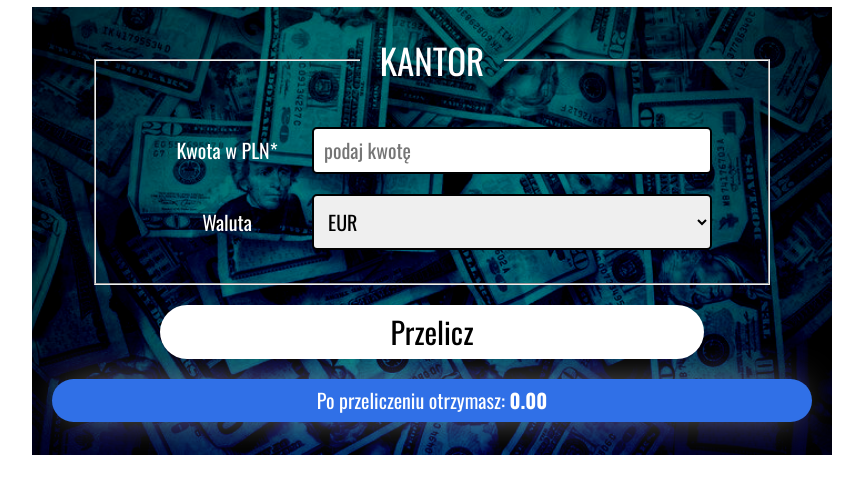
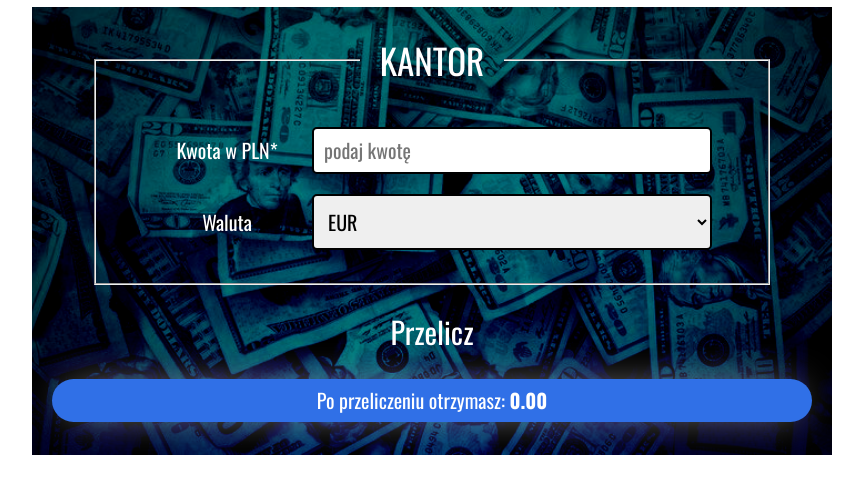
Before and after one commit to PiotrObrochta/currency-converter-react, a React (Create React App) app: page / in a window 1280 px wide. Shown: the top 494 px of the page, without its empty margins (208-1071 px from the left). Built offline with nearby package versions, Linux system fonts and the light colour scheme.

Commit message:
changing the appearance of the button

```diff
--- a/src/Form/style.css
+++ b/src/Form/style.css
@@ -19,8 +19,10 @@
     background-color: rgb(255, 255, 255);
     border-style: none;
     padding: 10px;
-    color: rgb(0, 0, 0);
+    color: rgb(255, 255, 255);
     border-radius: 50px;
+    background-color: transparent;
+    transition: color 0.2s;
 }
 
 .form__button:hover {
```
